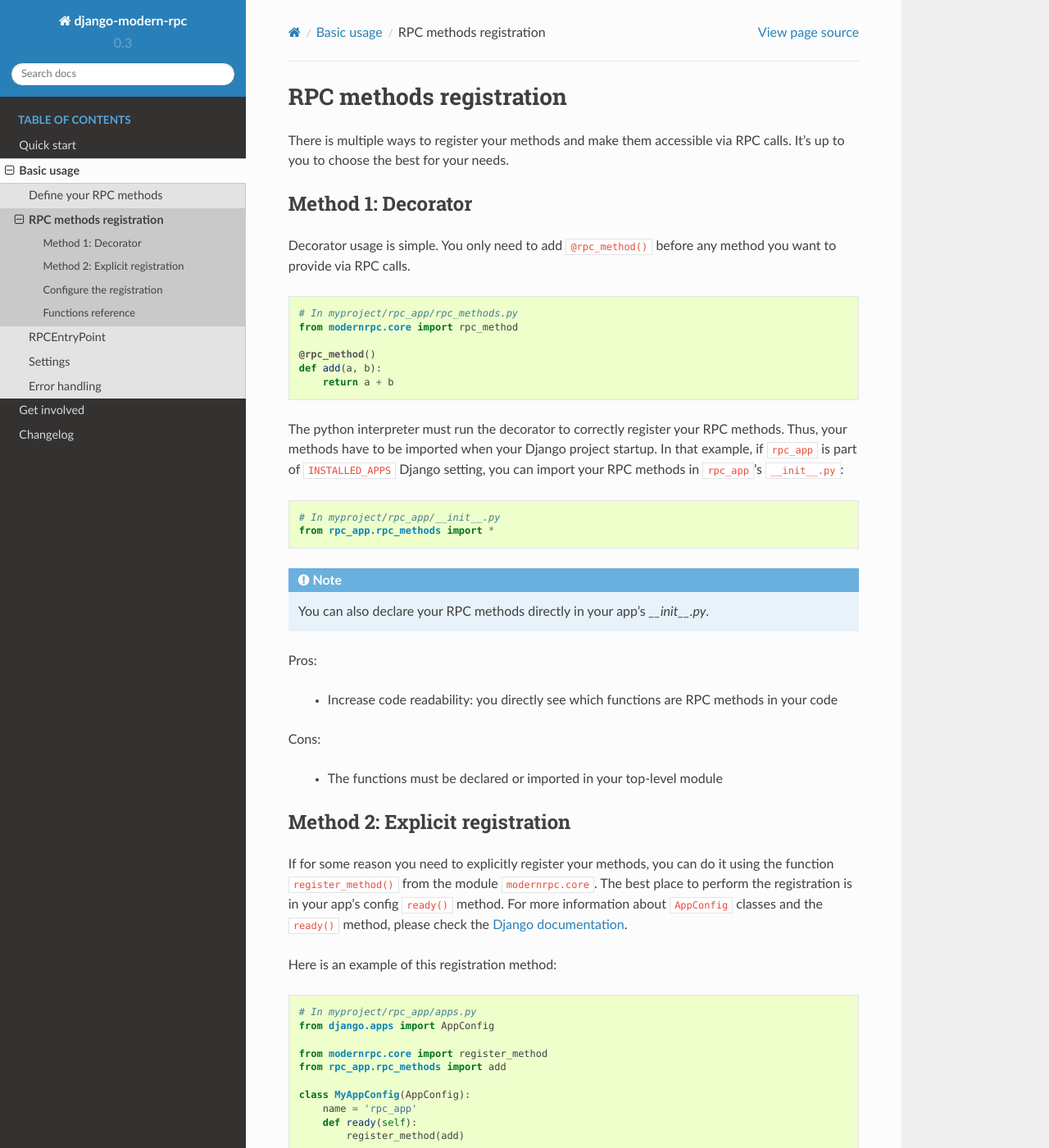
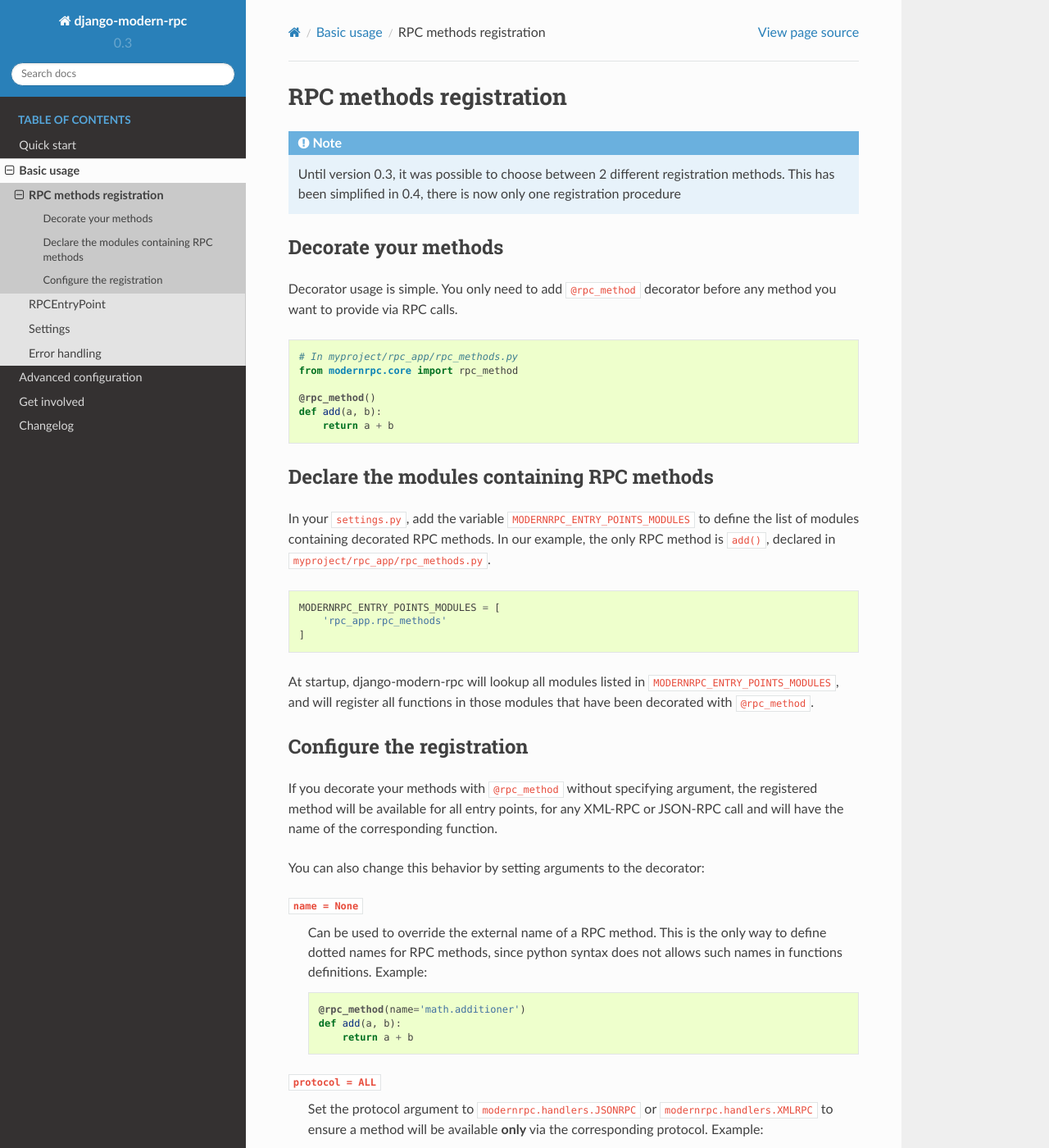
Before and after one commit to alorence/django-modern-rpc, a Sphinx documentation site: the page built from docs/source/basic_usage/methods_registration.rst, in a window 1280 px wide and 1400 px high. Shown: the whole window at 82% size. Built offline with Sphinx 7.4.7 and the Read the Docs theme 2.0.0, drawn with Linux system fonts in a browser that asks for light colours; some of the changed text lies outside the part shown.

Commit message:
Update documentation

```diff
--- a/docs/source/basic_usage/define_rpc_methods.rst
+++ b/docs/source/advanced/define_rpc_methods.rst
@@ -2,8 +2,8 @@
 Define your RPC methods
 =======================
 
-Any python global function can be :doc:`turned to be an RPC method<methods_registration>`. In that document,
-we will just see how does such methods should be declared
+Any python global function can be :doc:`turned to be an RPC method<../basic_usage/methods_registration>`.
+In this page, we will just see how does such methods should be declared
 
 Supported types
 ---------------
--- a/docs/source/advanced/index.rst
+++ b/docs/source/advanced/index.rst
@@ -4,3 +4,5 @@
 
 .. toctree::
    :maxdepth: 2
+
+   define_rpc_methods
--- a/docs/source/basic_usage/index.rst
+++ b/docs/source/basic_usage/index.rst
@@ -5,7 +5,6 @@
 .. toctree::
    :maxdepth: 2
 
-   define_rpc_methods
    methods_registration
    rpc_view
    settings
--- a/docs/source/basic_usage/methods_registration.rst
+++ b/docs/source/basic_usage/methods_registration.rst
@@ -2,13 +2,15 @@
 RPC methods registration
 ========================
 
-There is multiple ways to register your methods and make them accessible via RPC calls. It's up to you to choose the
-best for your needs.
+.. note::
+   Until version 0.3, it was possible to choose between 2 different registration methods. This has been simplified
+   in 0.4, there is now only one registration procedure
 
-Method 1: Decorator
-===================
+Decorate your methods
+=====================
 
-Decorator usage is simple. You only need to add ``@rpc_method()`` before any method you want to provide via RPC calls.
+Decorator usage is simple. You only need to add ``@rpc_method`` decorator before any method you want to provide
+via RPC calls.
 
 .. code:: python
 
@@ -19,89 +21,50 @@
    def add(a, b):
        return a + b
 
-The python interpreter must run the decorator to correctly register your RPC methods. Thus, your methods have to be
-imported when your Django project startup. In that example, if ``rpc_app`` is part of ``INSTALLED_APPS`` Django setting,
-you can import your RPC methods in ``rpc_app``'s ``__init__.py``:
+Declare the modules containing RPC methods
+==========================================
+
+In your ``settings.py``, add the variable ``MODERNRPC_ENTRY_POINTS_MODULES`` to define the list of modules containing
+decorated RPC methods. In our example, the only RPC method is ``add()``, declared in ``myproject/rpc_app/rpc_methods.py``.
 
 .. code:: python
 
-   # In myproject/rpc_app/__init__.py
-   from rpc_app.rpc_methods import *
+   MODERNRPC_ENTRY_POINTS_MODULES = [
+       'rpc_app.rpc_methods'
+   ]
 
-.. note::
-   You can also declare your RPC methods directly in your app's `__init__.py`.
-
-Pros:
-
-   - Increase code readability: you directly see which functions are RPC methods in your code
-
-Cons:
-
-   - The functions must be declared or imported in your top-level module
-
-Method 2: Explicit registration
-===============================
-
-If for some reason you need to explicitly register your methods, you can do it using the function ``register_method()``
-from the module ``modernrpc.core``. The best place to perform the registration is in your app's config ``ready()``
-method. For more information about ``AppConfig`` classes and the ``ready()`` method, please check the
-`Django documentation <https://docs.djangoproject.com/en/dev/ref/applications/>`_.
-
-Here is an example of this registration method:
-
-.. code:: python
-
-   # In myproject/rpc_app/apps.py
-   from django.apps import AppConfig
-
-   from modernrpc.core import register_method
-   from rpc_app.rpc_methods import add
-
-   class MyAppConfig(AppConfig):
-       name = 'rpc_app'
-       def ready(self):
-           register_method(add)
-
-Pros:
-
-   - You control which methods are registered or not
-   - Does not cause PEP8 validation warning (Unused imports, etc.)
-
-Cons:
-
-   - You have to register all methods one by one.
+At startup, django-modern-rpc will lookup all modules listed in ``MODERNRPC_ENTRY_POINTS_MODULES``, and will register
+all functions in those modules that have been decorated with ``@rpc_method``.
 
 Configure the registration
 ==========================
 
-No matter which registration method you chose, you have the same configuration options to change the behavior of your
-RPC methods.
+If you decorate your methods with ``@rpc_method`` without specifying argument, the registered method will be available
+for all entry points, for any XML-RPC or JSON-RPC call and will have the name of the corresponding function.
 
-Both ``@rpc_method()`` decorator and ``register_method()`` have the same arguments:
+You can also change this behavior by setting arguments to the decorator:
 
 ``name = None``
   Can be used to override the external name of a RPC method. This is the only way to define dotted names for RPC
   methods, since python syntax does not allows such names in functions definitions. Example::
 
-    register_method(add, name='math.additioner')
+   @rpc_method(name='math.additioner')
+   def add(a, b):
+       return a + b
 
 ``protocol = ALL``
   Set the protocol argument to ``modernrpc.handlers.JSONRPC`` or ``modernrpc.handlers.XMLRPC`` to
   ensure a method will be available **only** via the corresponding protocol. Example::
 
-   register_method(add, protocol=modernrpc.handlers.JSONRPC)
+   @rpc_method(protocol=modernrpc.handlers.JSONRPC)
+   def add(a, b):
+       return a + b
 
 ``entry_point = ALL``
   Set the entry_point argument to one or more str value to ensure the method will be available only via calls to
   corresponding entry point name. Fore more information, please check the documentation about :doc:`rpc_view`.
   Example::
 
-   register_method(add, entry_point='apiV2')
-
-
-Functions reference
-===================
-
-.. autofunction:: modernrpc.core.register_method
-
-.. autofunction:: modernrpc.core.rpc_method
+   @rpc_method(entry_point='apiV2')
+   def add(a, b):
+       return a + b
--- a/docs/source/index.rst
+++ b/docs/source/index.rst
@@ -30,6 +30,7 @@
 
    quickstart
    basic_usage/index
+   advanced/index
    contribute
    changelog
 
```
Also changed, not shown: docs/source/quickstart.rst (+39 -18 lines), 3 other files.
